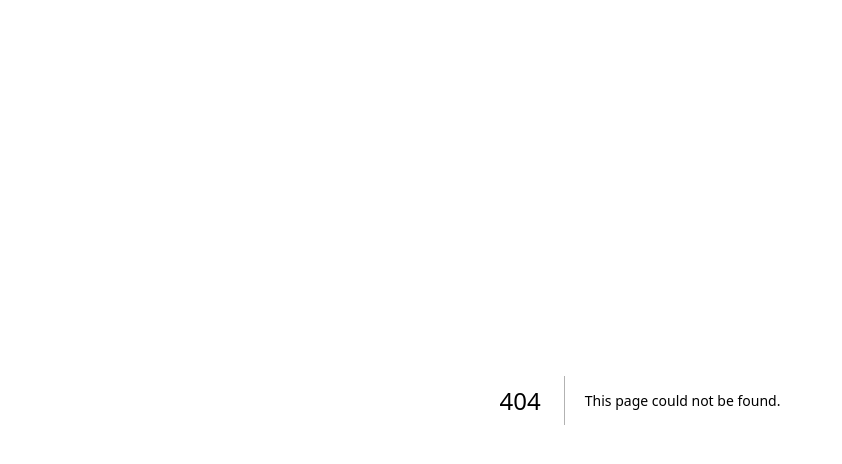
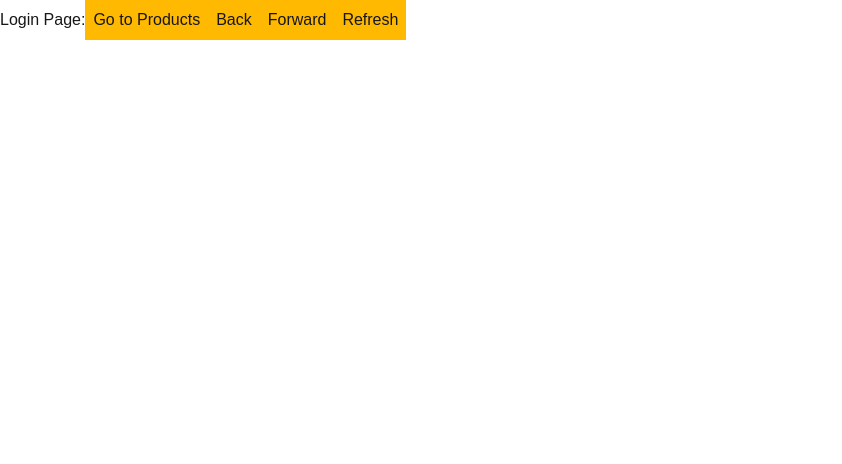
Before and after one commit to ujjalballen/next16-playground, a Next.js app in the folder core-functions-and-hooks/: page /login in a window 1280 px wide. Before the commit this address had no page. Shown: the top 464 px of the page, without its empty margins (0-842 px from the left). Built offline with nearby package versions, Linux system fonts and the light colour scheme.

Commit message:
useRouter hook

```diff
--- /dev/null
+++ b/core-functions-and-hooks/components/goBack.jsx
@@ -0,0 +1,21 @@
+"use client"
+import { useRouter } from "next/navigation";
+
+export default function GOBACK() {
+  const router = useRouter();
+  const handleGOBack = () => {
+    router.back();
+  };
+
+
+
+
+  return (
+    <div>
+      <button onClick={handleGOBack} className="py-2 px-2 bg-amber-400">
+        Back
+      </button>
+
+    </div>
+  );
+}
--- /dev/null
+++ b/core-functions-and-hooks/src/app/login/page.jsx
@@ -0,0 +1,42 @@
+"use client";
+
+import { useRouter } from "next/navigation";
+
+export default function LoginPage() {
+  const router = useRouter();
+
+  const handleClick = () => {
+    router.push("/products");
+    // router.replace("/products");
+  };
+
+  const handleGOBack = () => {
+    router.back();
+  };
+
+  const handleForward = () => {
+    router.forward();
+  };
+
+  const handleRefresh = () => {
+    router.refresh();
+  };
+
+  return (
+    <div>
+      Login Page:
+      <button onClick={handleClick} className="py-2 px-2 bg-amber-400">
+        Go to Products
+      </button>
+      <button onClick={handleGOBack} className="py-2 px-2 bg-amber-400">
+        Back
+      </button>
+      <button onClick={handleForward} className="py-2 px-2 bg-amber-400">
+        Forward
+      </button>
+      <button onClick={handleRefresh} className="py-2 px-2 bg-amber-400">
+        Refresh
+      </button>
+    </div>
+  );
+}
--- /dev/null
+++ b/core-functions-and-hooks/src/app/products/page.jsx
@@ -0,0 +1,11 @@
+import GOBACK from "../../../components/goBack";
+
+export default async function ProductPage(){
+
+    return(
+        <div>
+            Product:
+            <GOBACK />
+        </div>
+    )
+}
```
